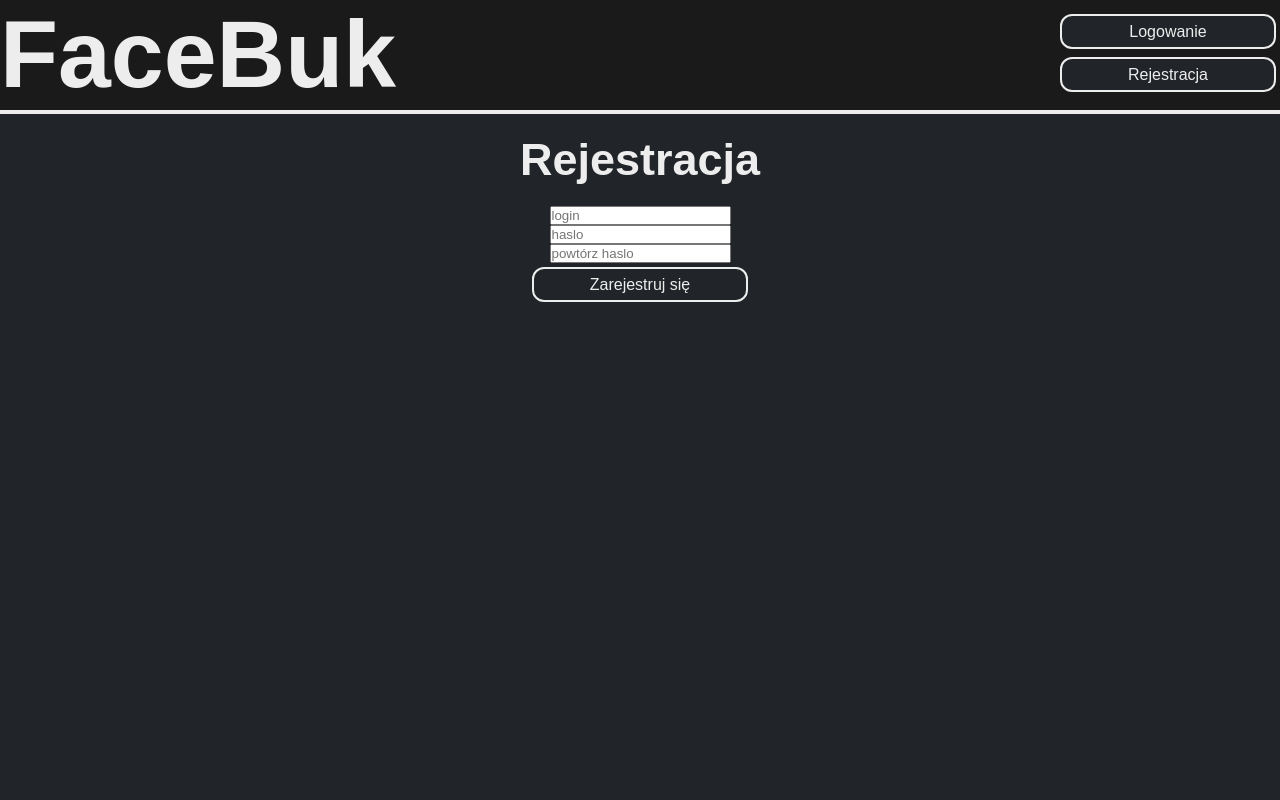
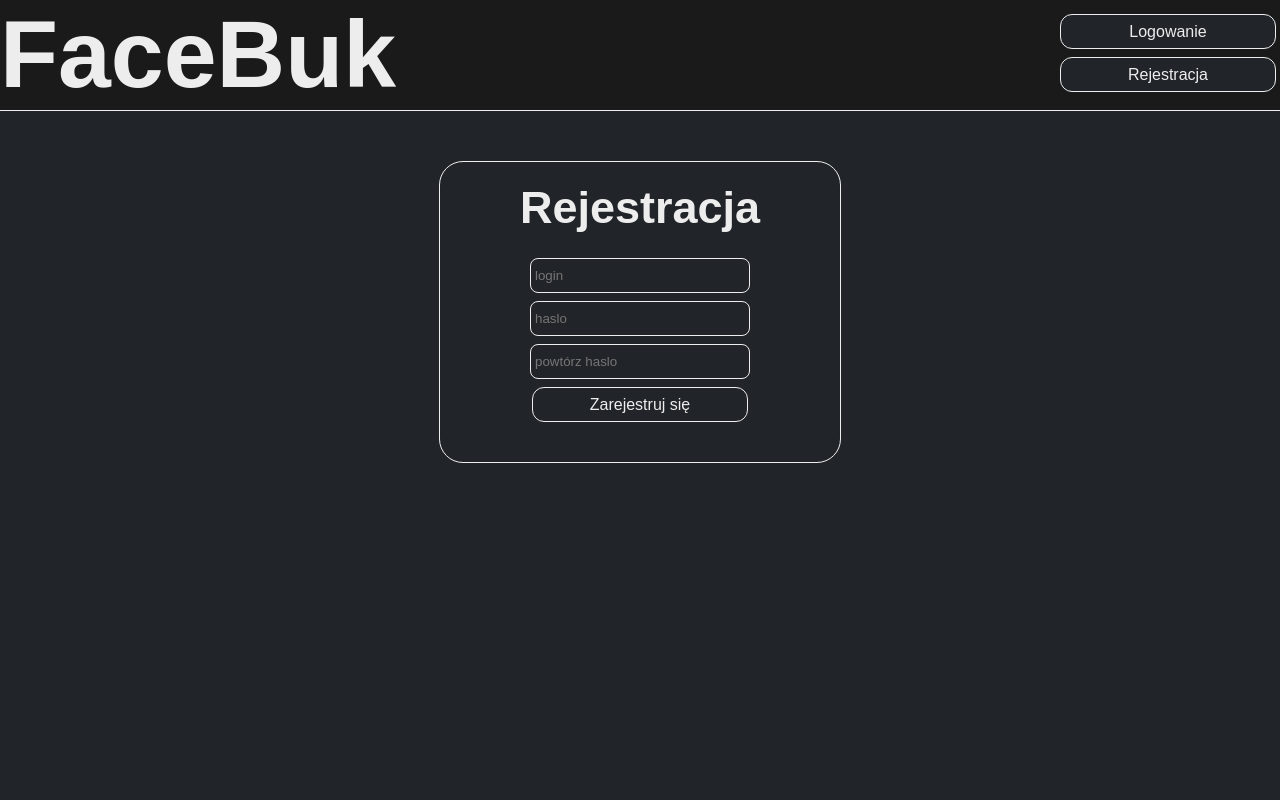
Before and after one commit to Errr0/fejsbuk, a PHP site: page /fejsbuk/register.php in a window 1280 px wide. Run offline with PHP 8.4, Linux system fonts and the light colour scheme; a user stored in the database is signed in.

Commit message:
windwos 2

```diff
--- a/fejsbuk/style.css
+++ b/fejsbuk/style.css
@@ -1,6 +1,13 @@
 :root{
-    --color: #EDEDED;
-    --accent-color: #888888;
+    --white: #EDEDED;
+    --black: #1a1a1a;
+    --gray: #212529;
+    --light-gray: #888888;
+    --red: #FF3131;
+    /* #FF2400 */
+    /* #E34234 */
+    --border-radius: 12px;
+    --border-width: 1px;
 }
 
 *{
@@ -26,8 +33,8 @@ body{
 #head{
     height: 110px;
     text-align: left;
-    border-bottom: solid 4px var(--color);
-    background-color: #1a1a1a;
+    border-bottom: solid var(--border-width) var(--white);
+    background-color: var(--black);
 }
 
 #body{
@@ -39,9 +46,34 @@ body{
     width: 60%;
     max-width: 400px;
     height: 600px;
-    border: var(--color) solid 4px;
+    border: var(--white) solid var(--border-width);
+    border-radius: var(--border-radius);
+}
+
+
+
+#login{
+    margin-top: 50px;
+    margin-left: auto;
+    margin-right: auto;
+    width: 60%;
+    max-width: 400px;
+    height: 300px;
+    border: var(--white) solid var(--border-width);
     border-radius: 24px;
 }
+
+input{
+    color: var(--white);
+    border: var(--white) solid calc(var(--border-width)/2);
+    background-color: #212529;
+    border-radius: 8px;
+    height: 25px;
+    width: 210px;
+    margin: 4px;
+    padding: 4px;
+}
+
 
 #friends {
     top: 0;
@@ -71,9 +103,9 @@ h2{
 }
 
 .form_button{
-    color: var(--color);
-    border: var(--color) solid 2px;
-    background-color: #212529;
+    color: var(--white);
+    border: var(--white) solid calc(var(--border-width)/2);
+    background-color: var(--gray);
     border-radius: 12px;
     font-size: 16px;
     height: 35px;
```
Also changed, not shown: other parts of fejsbuk/style.css (+25 -24 lines), fejsbuk/logged.php (+2 -156 lines), fejsbuk/windowScript.js (added, +137 -0 lines).
